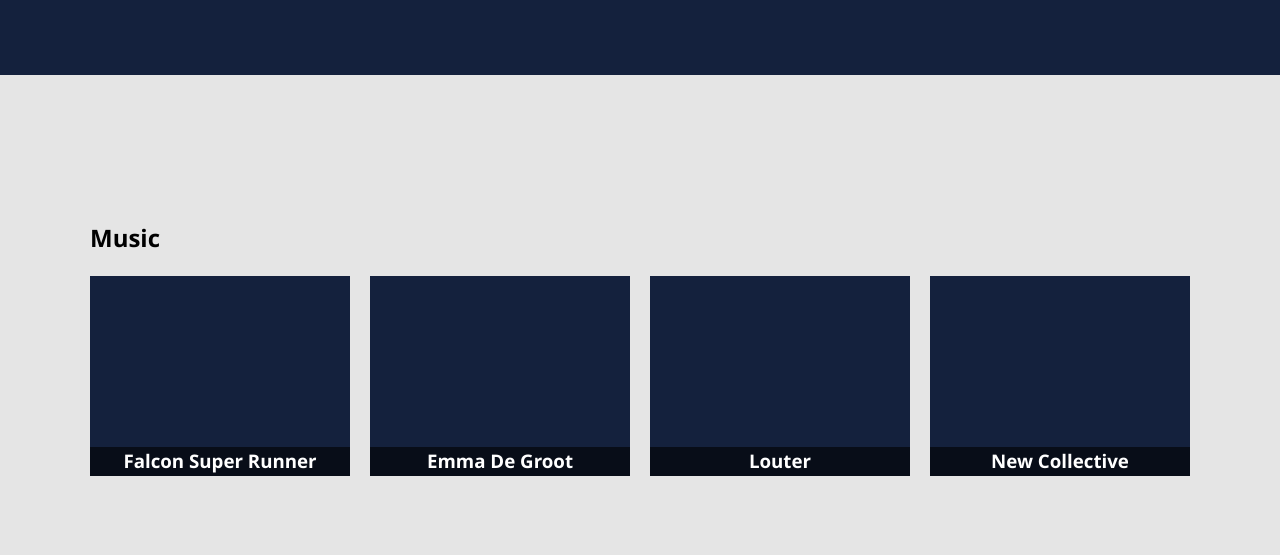
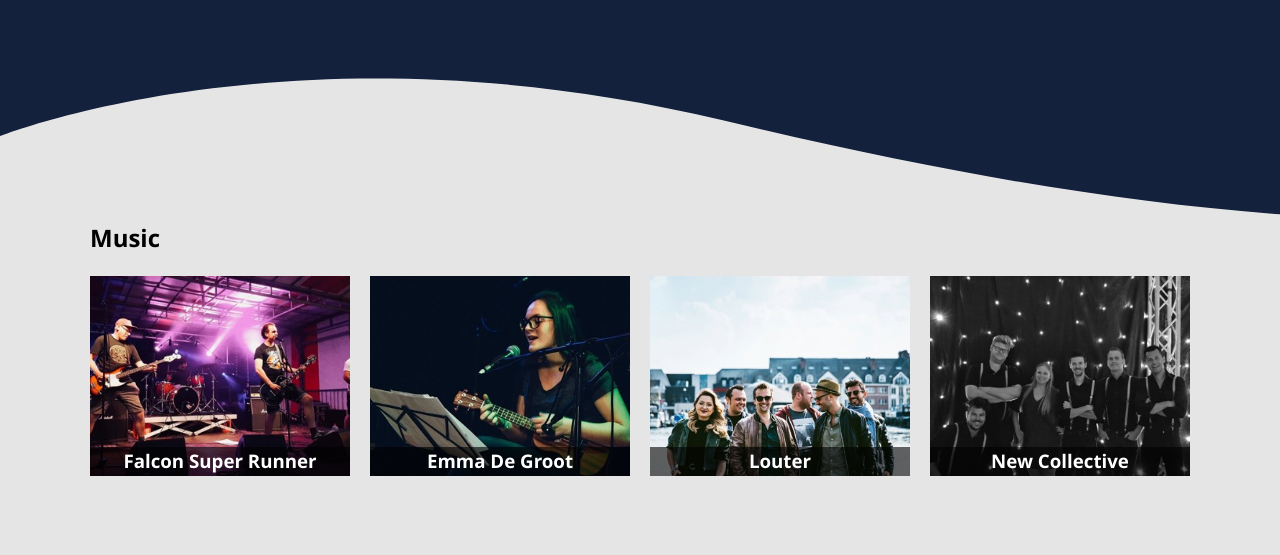
Before and after one commit to robranders/kotfeesten-public, a plain HTML site: page index.html in a window 1280 px wide. Shown: the part 245-800 px from the top of the page. Drawn offline with Linux system fonts and the light colour scheme; the site is published under a folder, as on GitHub Pages, so addresses that start at the root find nothing.

Commit message:
changed urls in css

```diff
--- a/style.css
+++ b/style.css
@@ -82,7 +82,7 @@ ul {
 
 .banner-transition {
   height: 150px;
-  background: url("/img/banner-transition2.svg");
+  background: url("./img/banner-transition2.svg");
   background-position: bottom left;
   background-size: cover;
   margin-top: -25px;
@@ -109,23 +109,23 @@ ul {
 }
 
 .falcon-super-runner {
-  background: url(/img/falcon-super-runner_preview.jpg);
+  background: url(./img/falcon-super-runner_preview.jpg);
 }
 
 .emma-de-groot {
-  background: url(/img/emma-de-groot_preview.jpg);
+  background: url(./img/emma-de-groot_preview.jpg);
 }
 
 .louter {
-  background: url(/img/louter_preview.jpg);
+  background: url(./img/louter_preview.jpg);
 }
 
 .new-collective {
-  background: url(/img/new-collective_preview.jpg);
+  background: url(./img/new-collective_preview.jpg);
 }
 
 .tiramisu {
-  background: url(/img/tiramisu_preview.jpg);
+  background: url(./img/tiramisu_preview.jpg);
 }
 
 .music-cards .card {
```
